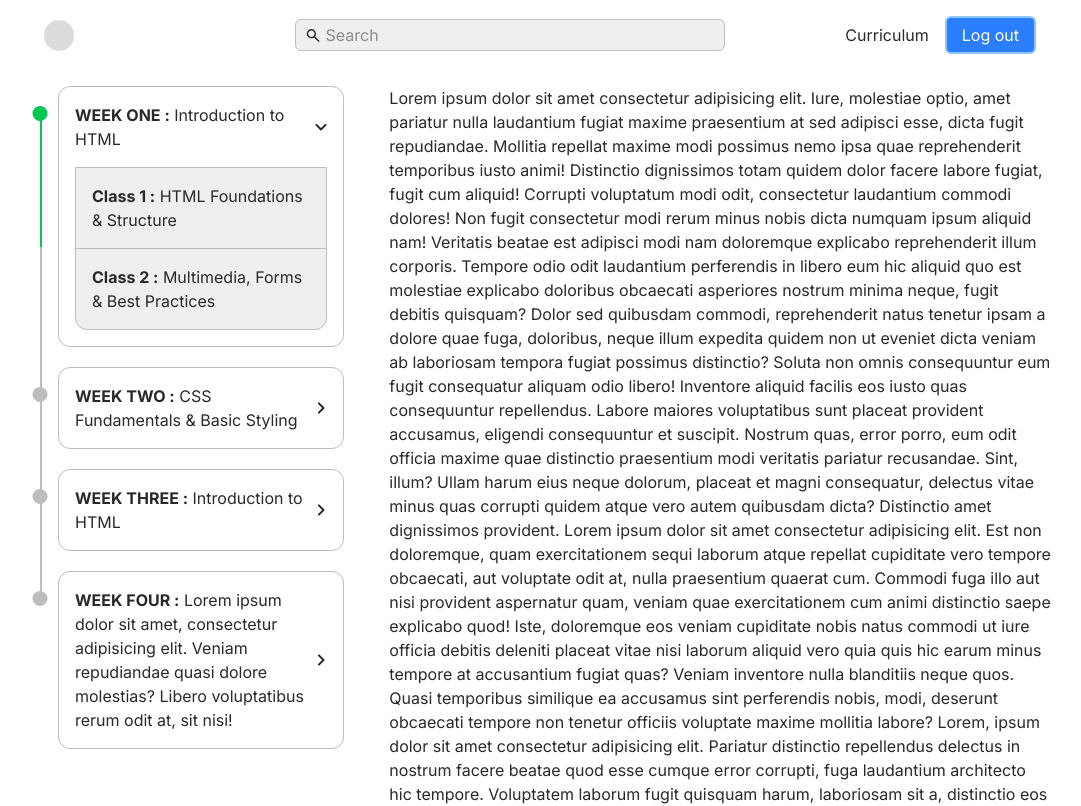
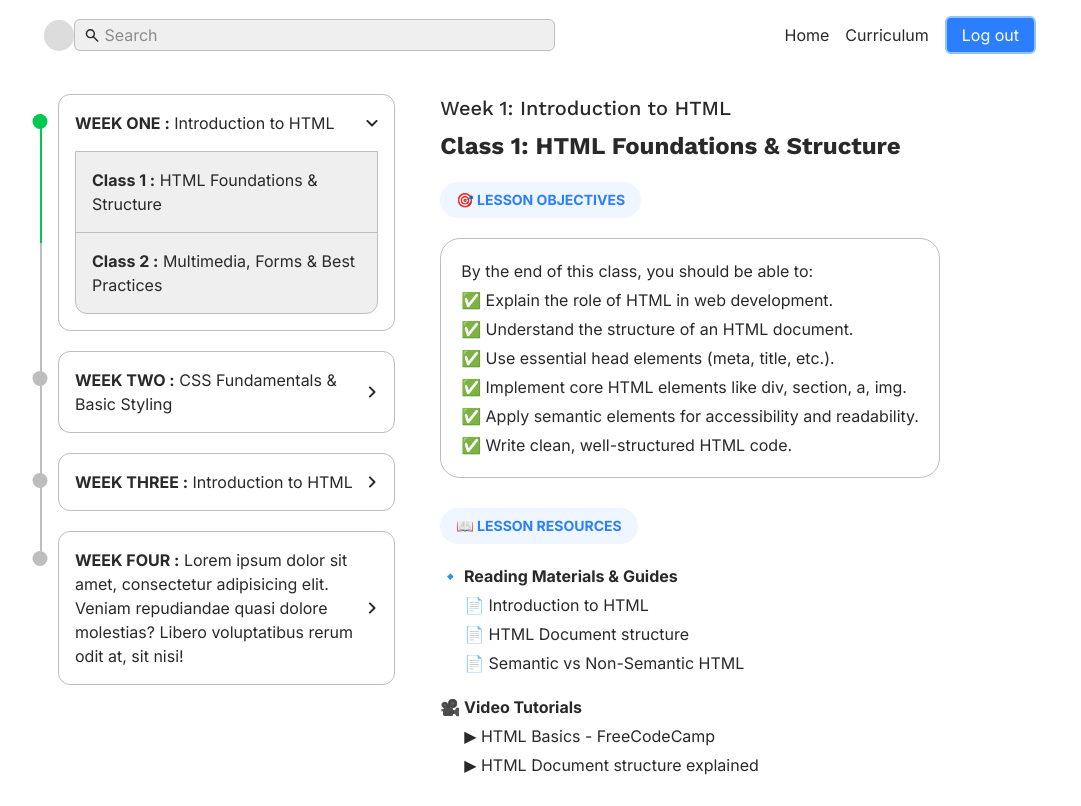
Before and after one commit to eroblaze/ellentis-vet, a Next.js app: page /course/1/1 in a window 1280 px wide. Shown: the top 806 px of the page, without its empty margins (100-1181 px from the left). Built offline with nearby package versions, Linux system fonts and the light colour scheme.

Commit message:
fixing the header search

```diff
--- a/app/course/[week]/[class]/Body.tsx
+++ b/app/course/[week]/[class]/Body.tsx
@@ -1,98 +1,100 @@
+import Link from "next/link";
+
 export default function Body() {
   return (
-    <div className="lg-16:pr-0 max-md:p-[16px] md:pr-[12px]">
-      <p>
-        Lorem ipsum dolor sit amet consectetur adipisicing elit. Iure, molestiae optio, amet pariatur nulla laudantium
-        fugiat maxime praesentium at sed adipisci esse, dicta fugit repudiandae. Mollitia repellat maxime modi possimus
-        nemo ipsa quae reprehenderit temporibus iusto animi! Distinctio dignissimos totam quidem dolor facere labore
-        fugiat, fugit cum aliquid! Corrupti voluptatum modi odit, consectetur laudantium commodi dolores! Non fugit
-        consectetur modi rerum minus nobis dicta numquam ipsum aliquid nam! Veritatis beatae est adipisci modi nam
-        doloremque explicabo reprehenderit illum corporis. Tempore odio odit laudantium perferendis in libero eum hic
-        aliquid quo est molestiae explicabo doloribus obcaecati asperiores nostrum minima neque, fugit debitis quisquam?
-        Dolor sed quibusdam commodi, reprehenderit natus tenetur ipsam a dolore quae fuga, doloribus, neque illum
-        expedita quidem non ut eveniet dicta veniam ab laboriosam tempora fugiat possimus distinctio? Soluta non omnis
-        consequuntur eum fugit consequatur aliquam odio libero! Inventore aliquid facilis eos iusto quas consequuntur
-        repellendus. Labore maiores voluptatibus sunt placeat provident accusamus, eligendi consequuntur et suscipit.
-        Nostrum quas, error porro, eum odit officia maxime quae distinctio praesentium modi veritatis pariatur
-        recusandae. Sint, illum? Ullam harum eius neque dolorum, placeat et magni consequatur, delectus vitae minus quas
-        corrupti quidem atque vero autem quibusdam dicta? Distinctio amet dignissimos provident. Lorem ipsum dolor sit
-        amet consectetur adipisicing elit. Est non doloremque, quam exercitationem sequi laborum atque repellat
-        cupiditate vero tempore obcaecati, aut voluptate odit at, nulla praesentium quaerat cum. Commodi fuga illo aut
-        nisi provident aspernatur quam, veniam quae exercitationem cum animi distinctio saepe explicabo quod! Iste,
-        doloremque eos veniam cupiditate nobis natus commodi ut iure officia debitis deleniti placeat vitae nisi laborum
-        aliquid vero quia quis hic earum minus tempore at accusantium fugiat quas? Veniam inventore nulla blanditiis
-        neque quos. Quasi temporibus similique ea accusamus sint perferendis nobis, modi, deserunt obcaecati tempore non
-        tenetur officiis voluptate maxime mollitia labore? Lorem, ipsum dolor sit amet consectetur adipisicing elit.
-        Pariatur distinctio repellendus delectus in nostrum facere beatae quod esse cumque error corrupti, fuga
-        laudantium architecto hic tempore. Voluptatem laborum fugit quisquam harum, laboriosam sit a, distinctio eos
-        doloremque tempore, non accusamus quod similique nihil? Ex deleniti incidunt porro consectetur veniam ut nemo
-        veritatis. Eos quisquam eligendi ipsam iste magnam ad, ipsum accusamus dolor asperiores veritatis rem minus
-        aperiam quasi perspiciatis a aliquid est porro? Temporibus ipsam amet, in debitis pariatur, nesciunt, omnis
-        dolor quae voluptatibus officiis earum. Numquam maiores totam quasi eius minus est nemo quisquam corrupti fugit
-        doloremque officia a cumque sapiente cupiditate autem, suscipit ullam. Accusantium, doloribus ducimus
-        consequatur officia, libero facilis natus rerum autem sequi explicabo fugit, velit repudiandae exercitationem
-        unde suscipit. Laboriosam quidem expedita quod recusandae quas, asperiores voluptatem? Rerum officiis doloribus
-        minus molestias! Consequatur doloribus totam cupiditate tenetur illo vero cum necessitatibus. Sapiente quis
-        corrupti fuga delectus non adipisci saepe. Pariatur repellat voluptatibus commodi architecto qui itaque quis ab
-        doloremque, optio hic amet vitae laboriosam quae aut vel neque, incidunt a? Exercitationem quidem quia et
-        adipisci vitae, distinctio temporibus. Fuga totam sequi officia rem sed fugiat? Veniam expedita omnis aliquid,
-        voluptatibus molestias veritatis quasi laudantium ullam nihil vel distinctio fuga natus, sed optio quos id.
-        Commodi, nihil nesciunt? Assumenda non corporis maxime iusto ipsum quia error molestiae sit, qui illum velit
-        culpa, ab, expedita explicabo eius iste deserunt itaque ducimus! Obcaecati provident adipisci cum magnam harum!
-        Natus nulla repellat soluta autem? Voluptate, officia quisquam sed nemo maxime at doloribus quibusdam tempore
-        facere sequi quod adipisci, vero ipsa laboriosam cumque accusamus sunt officiis odit. Laboriosam veritatis
-        corrupti facere? Quasi quia velit, consequatur aliquid fugiat repudiandae voluptates saepe dolorem, dolores
-        molestiae cupiditate dignissimos tenetur voluptatum natus. Ab hic blanditiis molestiae! Ducimus, similique!
-        Eveniet, repudiandae possimus. Molestias maxime rerum voluptates voluptatibus ea nisi, nesciunt facilis placeat
-        minus quod id distinctio, natus eos! Corporis corrupti, voluptas excepturi rem impedit pariatur neque repellat,
-        id ipsa laudantium possimus modi quis explicabo voluptates labore consectetur quam unde omnis commodi placeat?
-        Accusantium hic commodi, totam sed quisquam, sapiente explicabo sit unde iure dolorum ex est. Optio molestiae
-        quaerat dolor possimus quidem nemo voluptate nesciunt, voluptatem ullam omnis dolorum voluptatum veniam!
-        Obcaecati neque magnam vel, voluptas tempore earum ipsum harum iusto sapiente in nihil provident ducimus tenetur
-        a dicta commodi excepturi voluptates dolorem nesciunt velit reprehenderit sit sed laborum doloremque. Voluptatem
-        aliquid sunt ipsam nobis quos at consequatur iure, error incidunt laborum excepturi doloremque repellendus natus
-        rem debitis dolorem dicta assumenda non et quaerat corrupti? Officia, est molestiae sequi eligendi animi velit
-        autem, illo quaerat omnis temporibus magni hic necessitatibus veritatis nobis repudiandae maiores blanditiis
-        sint nemo ipsum? Corrupti porro at iste illum facere dignissimos voluptates magni deleniti non officiis, placeat
-        exercitationem amet, reprehenderit fugit eos. Voluptas odit dignissimos tenetur voluptatem hic sit velit qui
-        omnis quas. Quasi quos obcaecati iure amet expedita modi debitis vero nesciunt, quas possimus commodi quidem aut
-        officia fuga delectus mollitia explicabo cum rerum minima. Asperiores velit enim vitae. Dolore facere ea totam
-        debitis iure voluptatibus, aut consequuntur explicabo earum, ducimus porro sapiente tempora facilis animi.
-        Labore, soluta quaerat. Fuga similique, nesciunt dolorum deserunt ullam sed odit rerum et tenetur dolore
-        provident hic debitis! Explicabo repellat debitis ut facere, vitae perferendis consequatur cupiditate aspernatur
-        iusto quia rerum ratione animi illo eveniet. Alias quae non accusamus, harum consectetur at quasi iusto optio
-        dolore tempore enim numquam itaque quo laboriosam quia distinctio fugiat libero? Numquam ullam sint suscipit
-        dignissimos enim repellat alias eligendi tempore. Pariatur quidem, nemo voluptatem maxime sunt minus. Esse
-        dolores, quibusdam harum quo eum sunt assumenda delectus nulla suscipit mollitia blanditiis quas, veniam tenetur
-        reiciendis perspiciatis, modi dolorem quos recusandae magnam ducimus! Aspernatur expedita doloribus, delectus
-        sequi dolorum quo possimus dolore impedit fuga ratione aliquid atque cumque cupiditate quas vitae quia. Facilis
-        vero veniam natus assumenda repudiandae quam velit, corrupti nostrum fugit, earum illum. Nihil iure hic itaque
-        ipsam porro praesentium tempora, et iste? Excepturi amet distinctio ex eligendi? Totam sed earum possimus qui
-        perferendis nemo nesciunt veniam, impedit pariatur vel delectus, sint saepe doloremque? Temporibus nostrum
-        quidem quae consequatur odit assumenda adipisci, maxime consequuntur earum dolore amet? Explicabo, pariatur
-        saepe tempore consequuntur non voluptatibus praesentium aspernatur aut eius. Vitae sed asperiores inventore
-        facilis tempore nisi accusamus, optio nihil, officiis, ut dolor odit veniam quas aut corrupti dignissimos ad
-        maiores perferendis hic libero id! Quam fugit, natus eaque laborum assumenda expedita. Eveniet ipsum tempora
-        exercitationem, consequuntur minus facere maiores mollitia laborum quibusdam nesciunt alias debitis, aperiam
-        magnam libero impedit laudantium quia voluptates, ad officia totam natus nobis? Minus adipisci, quod neque omnis
-        iusto ullam sit atque assumenda. Porro sequi nostrum enim tempore sed similique architecto explicabo dolorem at
-        hic corporis facilis, esse ducimus magnam laborum non sapiente quo nam perspiciatis reiciendis iste saepe! A
-        deleniti pariatur error in iste quos aliquid velit reprehenderit ratione, sapiente nam? Voluptates nostrum
-        repellendus aspernatur consequuntur rerum ducimus, dolorum cumque corporis possimus iure earum impedit quis.
-        Consectetur tempora excepturi voluptates dolorem debitis. Nostrum inventore impedit sed eaque beatae harum eius
-        aperiam, praesentium sunt mollitia cumque? Repellendus cupiditate commodi velit praesentium maxime minus porro
-        aliquam alias iusto et cum illo nostrum ducimus itaque, natus obcaecati veniam iure, perspiciatis perferendis
-        voluptates? Voluptas facere sit impedit. Voluptas, id dolore. Sunt, non hic! Possimus, repellendus. Optio neque
-        exercitationem quae atque earum voluptatum amet odio quo ut vel, debitis consequatur esse animi, non expedita
-        magni adipisci laboriosam omnis odit similique. Eos ipsam fuga neque exercitationem, officia amet dolores dicta
-        voluptate tenetur aperiam sunt nesciunt tempore in perspiciatis perferendis voluptatem modi possimus
-        consequuntur nobis? Repellat porro facere numquam omnis praesentium hic velit sequi dolor laudantium inventore
-        dignissimos quo nam sed quaerat delectus, nulla sint quidem. Temporibus consequuntur quaerat quasi consectetur?
-        In dolores, fugiat commodi accusamus amet rem quia eaque modi earum, illo excepturi. Blanditiis qui porro earum
-        exercitationem nesciunt ducimus commodi magnam non nostrum. Sint architecto pariatur quibusdam vitae numquam
-        ullam ea odio ipsa incidunt eos nisi facere, aliquam non? Saepe suscipit porro odio. Sunt quia repellendus
-        quaerat et est.
-      </p>
+    <div className="lg-16:pr-0 max-md:p-[16px] md:pr-[16px]">
+      <div className="flex flex-col gap-[8px]">
+        <h2 className="font-work-sans text-xl font-medium">Week 1: Introduction to HTML</h2>
+        <h1 className="font-work-sans text-2xl font-bold">Class 1: HTML Foundations &amp; Structure</h1>
+      </div>
+
+      <section className="mt-[20px] flex flex-col gap-[20px]">
+        <div className="w-fit rounded-full bg-blue-50 px-[16px] py-[8px] text-sm font-bold text-blue-500 uppercase">
+          🎯 LESSON OBJECTIVES
+        </div>
+
+        <div className="border-my-white-300 w-fit rounded-[20px] border-1 p-[20px]">
+          <p className="mb-[5px]">By the end of this class, you should be able to:</p>
+          <ul className="flex flex-col gap-[5px]">
+            <li className="list-inside marker:content-['✅_']">Explain the role of HTML in web development.</li>
+            <li className="list-inside marker:content-['✅_']">Understand the structure of an HTML document.</li>
+            <li className="list-inside marker:content-['✅_']">Use essential head elements (meta, title, etc.).</li>
+            <li className="list-inside marker:content-['✅_']">
+              Implement core HTML elements like div, section, a, img.
+            </li>
+            <li className="list-inside marker:content-['✅_']">
+              Apply semantic elements for accessibility and readability.
+            </li>
+            <li className="list-inside marker:content-['✅_']">Write clean, well-structured HTML code.</li>
+          </ul>
+        </div>
+      </section>
+
+      <section className="mt-[30px] flex flex-col gap-[20px]">
+        <div className="w-fit rounded-full bg-blue-50 px-[16px] py-[8px] text-sm font-bold text-blue-500 uppercase">
+          📖 Lesson Resources
+        </div>
+        <div className="flex flex-col gap-[20px]">
+          <div className="flex flex-col gap-[5px]">
+            <p className="font-bold">🔹 Reading Materials &amp; Guides</p>
+            <ul className="flex list-inside flex-col gap-[5px] pl-[24px]">
+              <Link href="#" className="hover:underline hover:underline-offset-8">
+                <li className="marker:content-['📄_']">Introduction to HTML</li>
+              </Link>
+              <Link href="#" className="hover:underline hover:underline-offset-8">
+                <li className="marker:content-['📄_']">HTML Document structure</li>
+              </Link>
+              <Link href="#" className="hover:underline hover:underline-offset-8">
+                <li className="marker:content-['📄_']">Semantic vs Non-Semantic HTML</li>
+              </Link>
+            </ul>
+          </div>
+          <div className="flex flex-col gap-[5px]">
+            <p className="font-bold">🎥 Video Tutorials</p>
+            <ul className="flex list-inside flex-col gap-[5px] pl-[24px]">
+              <Link href="#" className="hover:underline hover:underline-offset-8">
+                <li className="marker:content-['▶_']">HTML Basics - FreeCodeCamp</li>
+              </Link>
+              <Link href="#" className="hover:underline hover:underline-offset-8">
+                <li className="marker:content-['▶_']">HTML Document structure explained</li>
+              </Link>
+            </ul>
+          </div>
+        </div>
+      </section>
+
+      <div className="mt-[30px] flex flex-col gap-[20px]">
+        <div className="w-fit rounded-full bg-blue-50 px-[16px] py-[8px] text-sm font-bold text-blue-500 uppercase">
+          📑 Assessment
+        </div>
+
+        <div className="flex flex-col gap-[5px]">
+          <p className="font-bold">📌 Task:</p>
+          <ul className="list-inside list-disc pl-[20px]">
+            <li>
+              Create an HTML page that contains:
+              <ul className="list-inside list-[circle] pl-[20px]">
+                <li>A header section with a site title</li>
+                <li>A nav section with two links</li>
+                <li>A section with a short bio paragraph</li>
+                <li>An image with a proper alt description</li>
+              </ul>
+            </li>
+          </ul>
+        </div>
+      </div>
+
+      <div className="mt-[20px] flex flex-col gap-[5px]">
+        <p className="font-bold">💡 Submission Format:</p>
+        <ul className="list-inside list-disc pl-[20px]">
+          <li>Upload your .html file</li>
+        </ul>
+      </div>
+
+      <input
+        type="file"
+        className="mt-[30px] w-[100%] file:mr-4 file:cursor-pointer file:rounded-md file:border-[2px] file:border-blue-300 file:bg-blue-500 file:px-[15px] file:py-[5px] file:text-white file:transition-all file:duration-150 file:hover:bg-blue-700 file:active:bg-blue-300"
+      />
     </div>
   );
 }
--- a/app/course/[week]/[class]/Sidebar.tsx
+++ b/app/course/[week]/[class]/Sidebar.tsx
@@ -14,7 +14,7 @@ export default function Sidebar() {
   }
   return (
     <>
-      <aside className="lg-16:pl-0 sticky top-[63px] md:top-[calc(70px+16px)] md:h-fit md:overflow-y-auto md:pl-[12px]">
+      <aside className="lg-16:pl-0 sticky top-[63px] md:top-[calc(70px+24px)] md:h-fit md:overflow-y-auto md:pl-[12px]">
         <div
           onClick={handleMenuClicked}
           className="border-my-white-300 flex items-center gap-[10px] border-b-1 bg-[hsla(0,0%,100%,0.8)] p-[16px] backdrop-filter-[saturate(180%)_blur(5px)] md:hidden">
@@ -36,7 +36,7 @@ export default function Sidebar() {
         </div>
         <FullCurriculum
           ref={currRef}
-          className="bg-my-white-50 full_curriculum overflow-y-auto max-md:absolute max-md:top-[100%] max-md:hidden max-md:h-[calc(100vh-63px)] max-md:p-[16px] max-md:pb-[80px] md:h-[calc(100vh-70px)] md:pb-[30px] md:pl-[12px]"
+          className="bg-my-white-50 full_curriculum overflow-y-auto max-md:absolute max-md:top-[100%] max-md:right-0 max-md:left-0 max-md:hidden max-md:h-[calc(100vh-63px)] max-md:p-[16px] max-md:pb-[80px] md:h-[calc(100vh-70px)] md:pb-[30px] md:pl-[12px]"
         />
       </aside>
     </>
--- a/app/course/[week]/[class]/page.tsx
+++ b/app/course/[week]/[class]/page.tsx
@@ -4,7 +4,7 @@ import Sidebar from "./Sidebar";
 export default async function Page({ params }: { params: Promise<{ week: string; class: string }> }) {
   return (
     <>
-      <main className="grid md:mx-auto md:max-w-5xl md:grid-cols-[1fr_2fr] md:gap-[30px] md:pt-[16px]">
+      <main className="grid md:mx-auto md:max-w-5xl md:grid-cols-[1.25fr_2fr] md:gap-[30px] md:pt-[24px]">
         <Sidebar />
         <Body />
       </main>
--- a/app/globals.css
+++ b/app/globals.css
@@ -19,8 +19,9 @@
   --color-my-white-950: #292929;
 
   --breakpoint-lg-16: 65rem;
+  --breakpoint-830px: 51.875rem;
   --breakpoint-960px: 60rem;
-  --breakpoint-900px: 56.25rem;
+  --breakpoint-990px: 61.875rem;
 }
 
 body {
--- a/components/Body.tsx
+++ b/components/Body.tsx
@@ -68,7 +68,7 @@ export default function Body() {
       <section className="mt-[50px] w-full text-center">
         <h2 className="font-work-sans mb-[16px] text-xl font-bold lg:text-2xl">CURRICULUM</h2>
         <FullCurriculum />
-        <Btn className="mx-auto mt-[20px] md:ml-[16px]">
+        <Btn className="mx-auto mt-[30px] md:ml-[16px]">
           <svg width="12" height="12" viewBox="0 0 12 12" fill="none" xmlns="http://www.w3.org/2000/svg">
             <path
               d="M6 9.00342L2.25 5.25342L3.3 4.16592L5.25 6.11592V0.00341797H6.75V6.11592L8.7 4.16592L9.75 5.25342L6 9.00342ZM1.5 12.0034C1.0875 12.0034 0.734375 11.8565 0.440625 11.5628C0.146875 11.269 0 10.9159 0 10.5034V8.25342H1.5V10.5034H10.5V8.25342H12V10.5034C12 10.9159 11.8531 11.269 11.5594 11.5628C11.2656 11.8565 10.9125 12.0034 10.5 12.0034H1.5Z"
--- a/components/Header.tsx
+++ b/components/Header.tsx
@@ -1,7 +1,6 @@
 "use client";
 
 import { useRef } from "react";
-import Link from "next/link";
 import Search from "./Search";
 import Btn from "./btn";
 import Hamburger from "./Hamburger";
@@ -17,10 +16,14 @@ export default function () {
         <nav
           ref={menuRef}
           className="max-md:bg-my-white-50 hidden w-full items-center max-md:fixed max-md:inset-0 max-md:min-h-screen max-md:flex-col max-md:gap-[30px] max-md:px-[16px] max-md:pt-[80px] md:flex md:justify-between">
-          <Search className="900px:w-[430px] flex md:ml-[23%]" />
-          <ul className="md:max-900px:gap-[10px] flex items-center gap-[16px] max-md:w-full max-md:flex-col">
+          {/*<Search className="990px:w-[430px] md:max-830px:w-[min(100%,280px)] flex md:ml-[23%]" /> */}
+          <Search className="justify-self-center md:w-[50%]" />
+          <ul className="md:max-990px:gap-[10px] flex items-center gap-[16px] max-md:w-full max-md:flex-col">
             <li>
-              <Link href="#">Curriculum</Link>
+              <a href="/">Home</a>
+            </li>
+            <li>
+              <a href="#">Curriculum</a>
             </li>
             <li className="max-md:flex max-md:w-full max-md:justify-center">
               <Btn className="w-[min(100%,330px)]">Log out</Btn>
```
